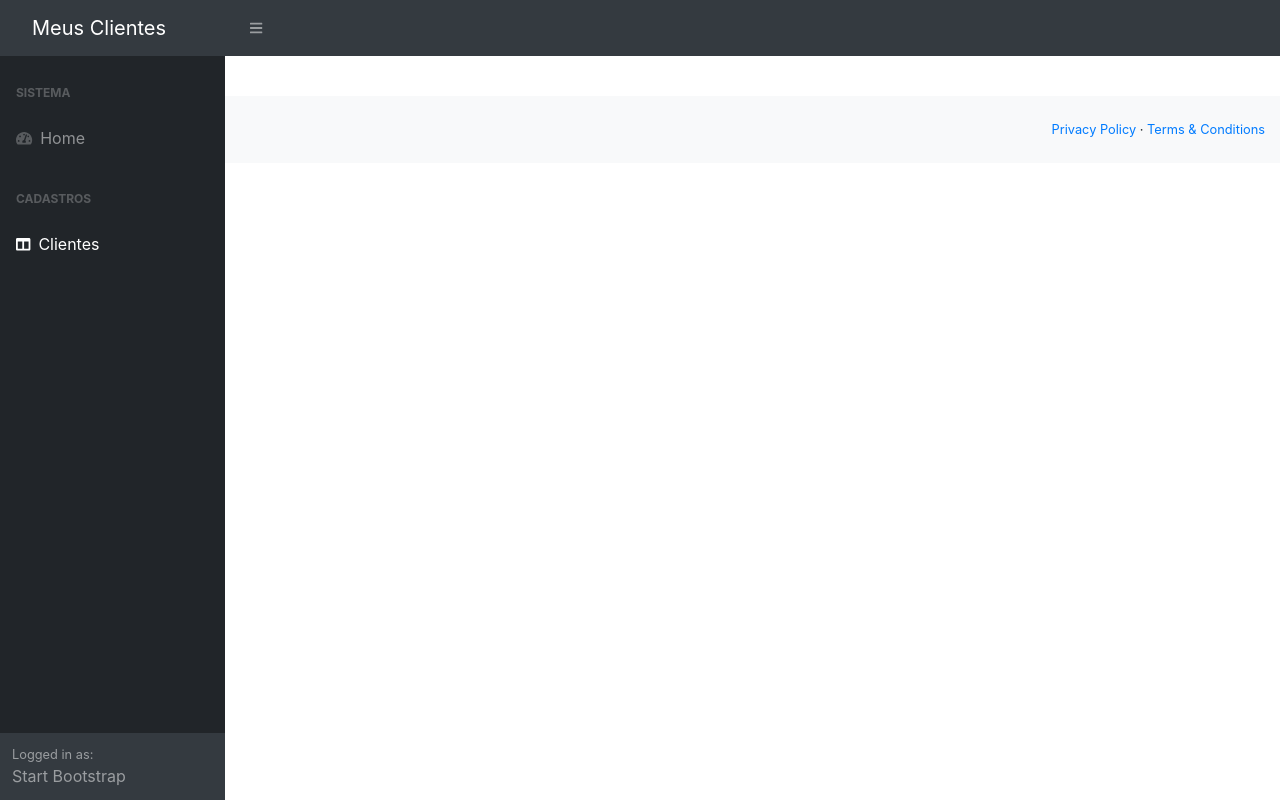
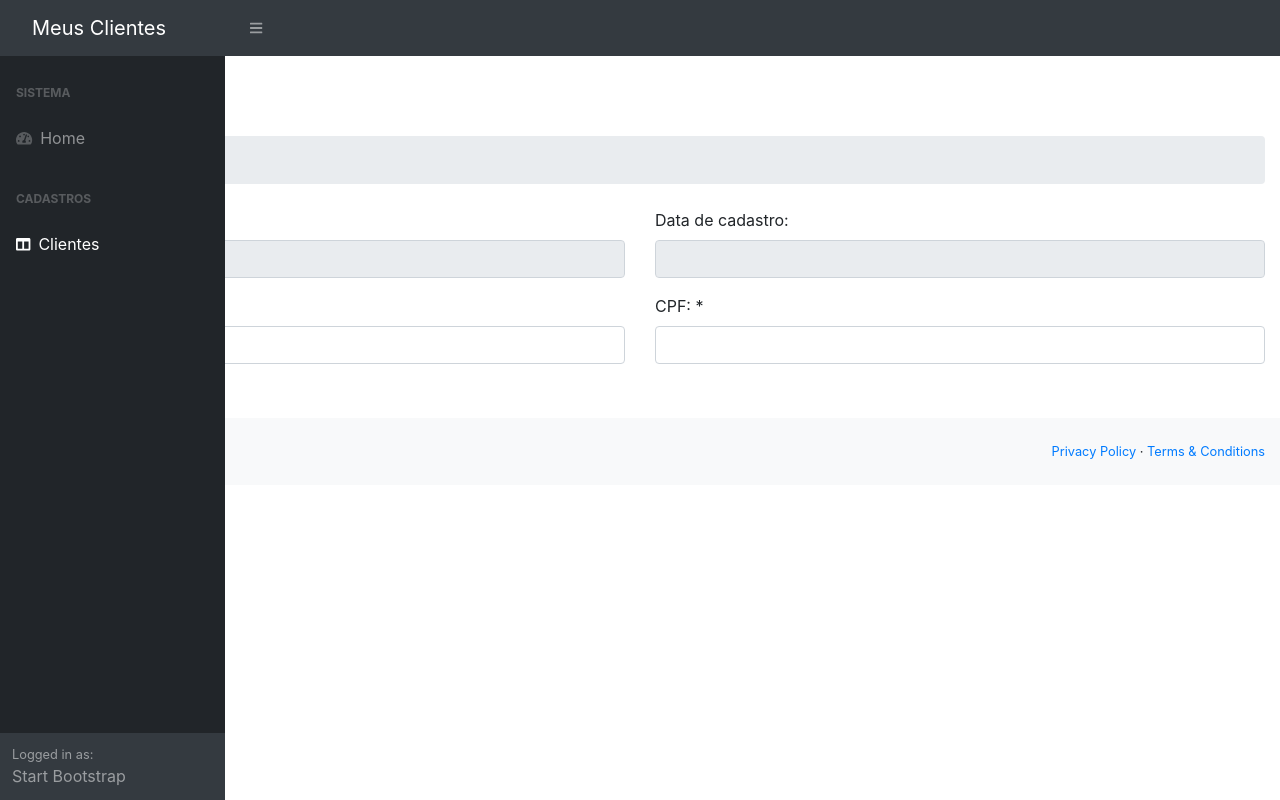
Before and after one commit to brunaoflofl/Angular-SB-FE, an Angular app: page /clientes-form in a window 1280 px wide. Built offline with nearby package versions, Linux system fonts and the light colour scheme.

Commit message:
forms-FormModule

```diff
--- /dev/null
+++ b/src/app/clientes/cliente.ts
@@ -0,0 +1,6 @@
+export class Cliente {
+    id: number;
+    nome: string;
+    cpf: string;
+    dataCadastro: string;
+}
--- a/src/app/clientes/clientes-form/clientes-form.component.html
+++ b/src/app/clientes/clientes-form/clientes-form.component.html
@@ -1 +1,49 @@
-<p>clientes-form works!</p>
+<h1 class="mt-4">Clientes</h1>
+<ol class="breadcrumb mb-4">
+    <li class="breadcrumb-item active">Cadastro</li>
+</ol>
+<div>
+    <form #clienteForm="ngForm" (ngSubmit)="onSubmit" >
+        <div class="row">
+            <div class="col-md-6">
+                <div class="form-group">
+                    <label for="">ID:</label>
+                    <input type="text" class="form-control"
+                            [ngModel]="cliente.id" name="id"
+                            disabled="true">
+                </div>
+            </div>
+            <div class="col-md-6">
+                <div class="form-group">
+                    <label for="">Data de cadastro:</label>
+                    <input type="text" class="form-control"
+                            [ngModel]="cliente.dataCadastro" name="dataCadastro"
+                            disabled="true">
+                </div>
+            </div>
+        </div>
+        <div class="row">
+            <div class="col-md-6">
+                <div class="form-group">
+                    <label for="">Nome: *</label>
+                    <input type="text" class="form-control"
+                            [(ngModel)]="cliente.nome" name="nome">
+                </div>
+            </div>
+            <div class="col-md-6">
+                <div class="form-group">
+                    <label for="">CPF: *</label>
+                    <input type="text" class="form-control"
+                            [(ngModel)]="cliente.cpf" name="cpf">
+                </div>
+            </div>
+        </div>
+        <div class="row">
+            <div class="col-md-2">
+                <button type="submit" class="btn btn-success">
+                    <i class="fa fa-save"></i> Salvar
+                </button>
+            </div>
+        </div>
+    </form>
+</div>
--- a/src/app/clientes/clientes-form/clientes-form.component.ts
+++ b/src/app/clientes/clientes-form/clientes-form.component.ts
@@ -1,4 +1,5 @@
 import { Component, OnInit } from '@angular/core';
+import { Cliente } from '../cliente';
 
 @Component({
   selector: 'app-clientes-form',
@@ -7,7 +8,11 @@ import { Component, OnInit } from '@angular/core';
 })
 export class ClientesFormComponent implements OnInit {
 
-  constructor() { }
+  cliente: Cliente;
+
+  constructor() {
+    this.cliente = new Cliente();
+   }
 
   ngOnInit(): void {
   }
--- a/src/app/clientes/clientes.module.ts
+++ b/src/app/clientes/clientes.module.ts
@@ -1,5 +1,6 @@
 import { NgModule } from '@angular/core';
 import { CommonModule } from '@angular/common';
+import { FormsModule } from '@angular/forms';
 
 import { ClientesRoutingModule } from './clientes-routing.module';
 import { ClientesFormComponent } from './clientes-form/clientes-form.component';
@@ -11,7 +12,8 @@ import { ClientesFormComponent } from './clientes-form/clientes-form.component';
   ],
   imports: [
     CommonModule,
-    ClientesRoutingModule
+    ClientesRoutingModule,
+    FormsModule
   ],
   exports: [
     ClientesFormComponent
```
